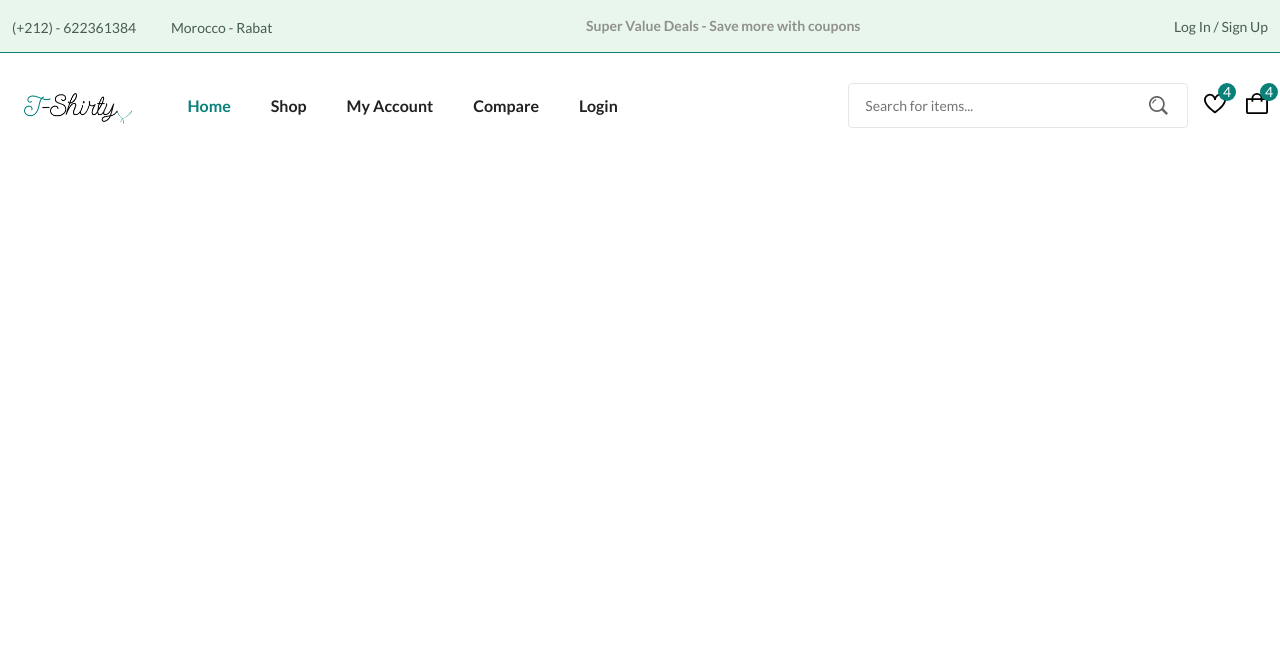
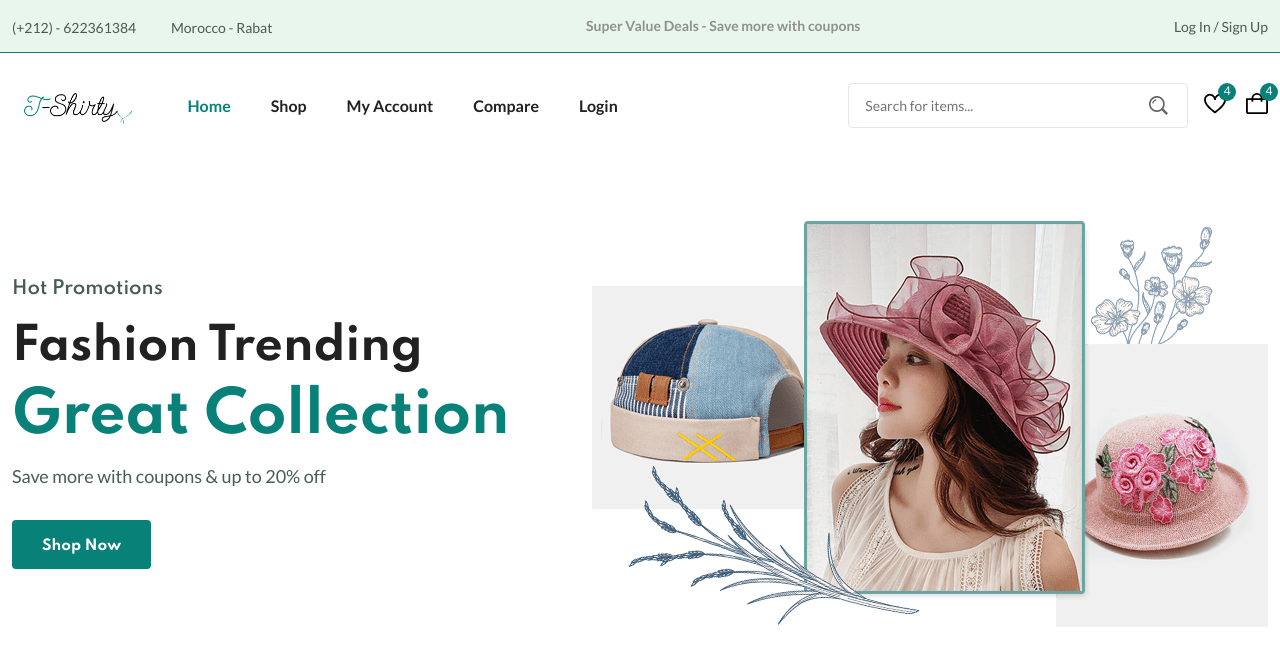
Before and after one commit to HamzaJabri99/t-shirty, a plain HTML site: page index.html in a window 1280 px wide. Drawn offline with Linux system fonts and the light colour scheme; files whose address does not match are found by name.

Commit message:
creating home section

```diff
--- a/assets/css/styles.css
+++ b/assets/css/styles.css
@@ -1,5 +1,5 @@
 /*-- Google Fonts --*/
-@import url('https://fonts.googleapis.com/css2?family=Lato:wght@400;700&family=League+Spartan:wght@400;500;600;700&display=swap');
+@import url('https://fonts.googleapis.com/css2?family=Lato:wght@400;700&family=Spartan:wght@400;500;600;700&display=swap');
 
 /*-- Css Variables --*/
 :root {
@@ -20,7 +20,7 @@
     /*-- Font & Typography --*/
 
     --body-font: 'Lato', sans-serif;
-    --secondary-font: 'League Spartan', sans-serif;
+    --secondary-font: 'Spartan', sans-serif;
     --big-font-size: 3.5rem;
     --h1-font-size: 2.75rem;
     --h2-font-size: 2rem;
@@ -108,6 +108,15 @@ input {
     max-width: 1320px;
     margin: 0 auto;
     padding: 0 0.75rem;
+}
+
+.grid {
+    display: grid;
+    gap: 1.5rem;
+}
+
+.section--lg {
+    padding: 4rem 0;
 }
 
 .form__input {
@@ -224,7 +233,7 @@ input {
     width: 18px;
     border-radius: 50%;
     text-align: center;
-    font-size: var(--small-font-size);
+    font-size: var(--smaller-font-size);
 }
 
 /*-- Active Link --*/
@@ -232,3 +241,62 @@ input {
 .nav__link:hover {
     color: var(--main-color);
 }
+
+
+/*-- Home Section --*/
+.home__container {
+    grid-template-columns: 5fr 7fr;
+    align-items: center;
+}
+
+.home__subtitle,
+.home__description {
+    font-size: var(--large-font-size);
+}
+
+.home__subtitle {
+    font-family: var(--secondary-font);
+    font-weight: var(--weight-600);
+    margin-bottom: 1rem;
+    display: block;
+}
+
+.home__title {
+    font-size: var(--h1-font-size);
+    font-weight: var(--weight-700);
+    line-height: 1.4;
+}
+
+.home__title span {
+    color: var(--main-color);
+    font-size: var(--big-font-size);
+}
+
+.home__description {
+    margin: 0.5rem 0rem 2rem 0;
+}
+
+.home__img {
+    justify-self: flex-end;
+}
+
+/*-- Buttons --*/
+.btn {
+    display: inline-block;
+    background-color: var(--main-color);
+    border: 2px solid var(--main-color);
+    color: var(--body-color);
+    padding: 0 1.75rem;
+    height: 49px;
+    line-height: 49px;
+    border-radius: 0.25rem;
+    font-family: var(--secondary-font);
+    font-size: var(--small-font-size);
+    font-weight: var(--weight-700);
+    transition: all 0.5s var(--transition);
+}
+
+.btn:hover {
+    background-color: transparent;
+    color: var(--main-color);
+}
--- a/index.html
+++ b/index.html
@@ -72,7 +72,21 @@
     <!-- Main -->
     <main>
       <!-- Home -->
-      <section class="home"></section>
+      <section class="home section--lg">
+        <div class="home__container container grid">
+          <div class="home__content">
+            <span class="home__subtitle">Hot Promotions</span>
+            <h1 class="home__title">
+              Fashion Trending <span>Great Collection</span>
+            </h1>
+            <p class="home__description">
+              Save more with coupons & up to 20% off
+            </p>
+            <a href="shop.html" class="btn">Shop Now</a>
+          </div>
+          <img src="./assets/img/home-img.png" alt="" class="home__img" />
+        </div>
+      </section>
 
       <!-- Categories -->
       <section class="categories"></section>
```
